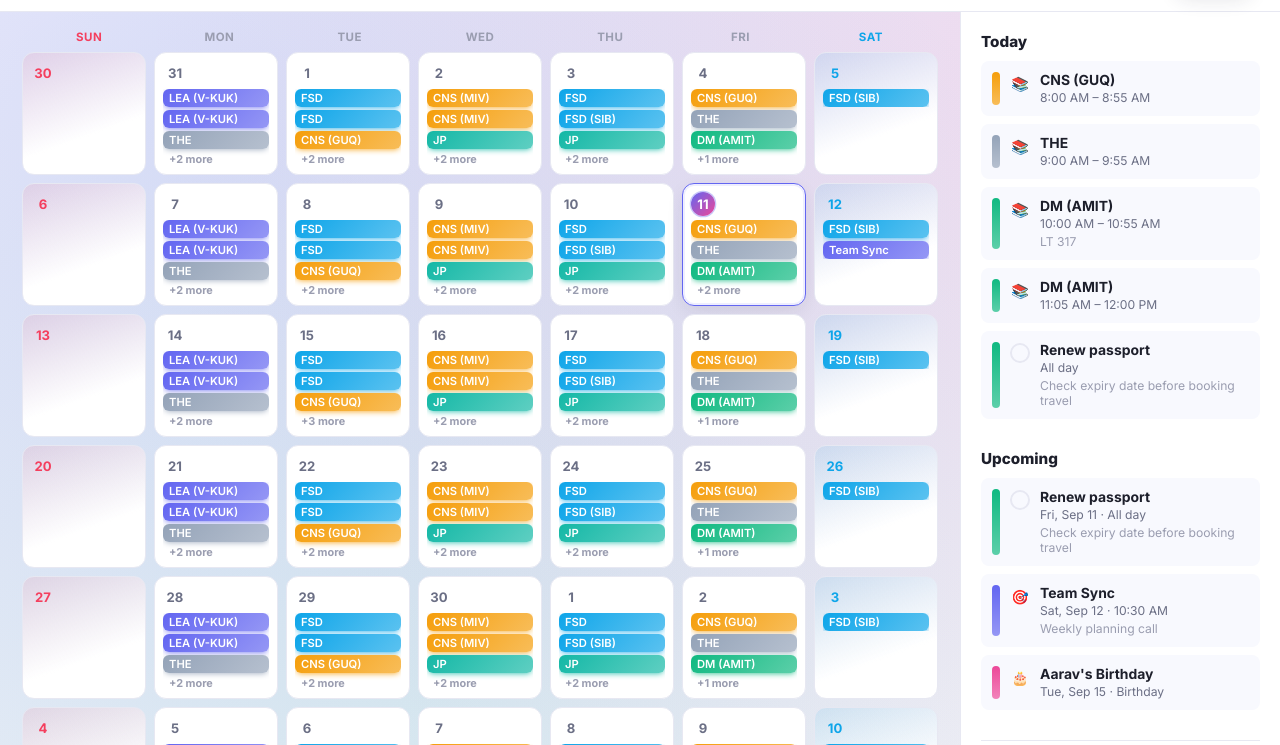
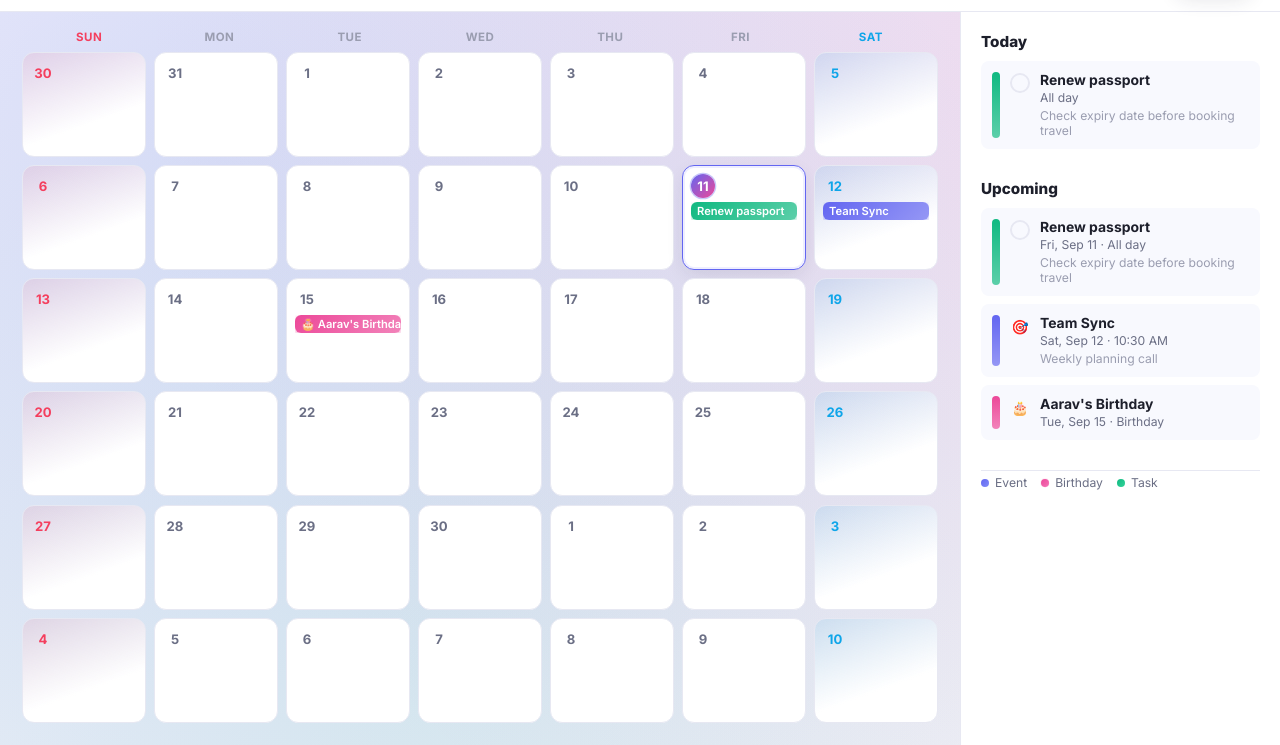
Before and after one commit to madhusudhan1260/kalendra, a plain HTML site: page index.html in a window 1280 px wide. Shown: the part 55-800 px from the top of the page. Drawn offline with Linux system fonts and the light colour scheme.

Commit message:
Keep the class timetable confined to the Timetable tab
Classes were cluttering the Month grid and Agenda list alongside
real events/birthdays/tasks. Drop the merge helper and its call
sites so the weekly schedule only renders in the dedicated grid.

```diff
--- a/app.js
+++ b/app.js
@@ -104,7 +104,7 @@
   }
 
   function typeIcon(type) {
-    return type === "birthday" ? "🎂" : type === "task" ? "✅" : type === "class" ? "📚" : "🎯";
+    return type === "birthday" ? "🎂" : type === "task" ? "✅" : "🎯";
   }
 
   /* ---------------- Timetable (weekly recurring college schedule) ---------------- */
@@ -138,35 +138,6 @@
     6: [ { code: "FSD", sub: "SIB", room: "LT 107" }, null, null, null, null ],
   };
   const DAY_NAMES = { 1: "Monday", 2: "Tuesday", 3: "Wednesday", 4: "Thursday", 5: "Friday", 6: "Saturday" };
-
-  /* Weekly classes as calendar-item-shaped objects for a given date's weekday */
-  function classesOnDate(date) {
-    const rows = TIMETABLE[date.getDay()];
-    if (!rows) return [];
-    return rows
-      .map((entry, i) => (entry ? { entry, session: SESSIONS[i] } : null))
-      .filter(Boolean)
-      .map(({ entry, session }) => ({
-        id: `class-${date.getDay()}-${session.label}`,
-        type: "class",
-        title: entry.sub ? `${entry.code} (${entry.sub})` : entry.code,
-        notes: entry.room || "",
-        time: session.start,
-        endTime: session.end,
-        color: subjectColor(entry.code),
-        done: false,
-        repeatYearly: false,
-      }));
-  }
-
-  function allItemsOnDate(date) {
-    return [...itemsOnDate(date), ...classesOnDate(date)].sort((a, b) => {
-      if (a.time && b.time) return a.time.localeCompare(b.time);
-      if (a.time) return -1;
-      if (b.time) return 1;
-      return 0;
-    });
-  }
 
   /* Blend a hex color toward white by `amt` (0-1) for gradient chips */
   function lighten(hex, amt) {
@@ -285,7 +256,7 @@
       const isSelected = isSameDay(cellDate, state.selectedDate);
       const dow = cellDate.getDay();
       const weekendClass = dow === 0 ? "weekend-sun" : dow === 6 ? "weekend-sat" : "";
-      const items = allItemsOnDate(cellDate);
+      const items = itemsOnDate(cellDate);
       const visible = items.slice(0, 3);
       const extra = items.length - visible.length;
 
@@ -306,8 +277,6 @@
     if (item.type === "birthday") {
       const years = occ.getFullYear() - parseDateStr(item.date).getFullYear();
       metaParts.push(years > 0 ? `Turns ${years}` : "Birthday");
-    } else if (item.type === "class") {
-      metaParts.push(`${formatTime(item.time)} – ${formatTime(item.endTime)}`);
     } else if (item.time) {
       metaParts.push(formatTime(item.time));
     } else {
@@ -337,7 +306,7 @@
     selectedDayTitle.textContent = title;
     sheetDayTitle.textContent = title;
 
-    const items = allItemsOnDate(state.selectedDate);
+    const items = itemsOnDate(state.selectedDate);
     const html = items.length
       ? items.map((it) => itemCardHtml(it, { date: state.selectedDate })).join("")
       : `<p class="empty-hint">No items yet. Tap "Add" to create one.</p>`;
@@ -364,7 +333,7 @@
     for (let i = 0; i < 45; i++) {
       const d = new Date(today);
       d.setDate(d.getDate() + i);
-      const items = allItemsOnDate(d);
+      const items = itemsOnDate(d);
       if (items.length) days.push({ date: d, items });
     }
 
@@ -558,7 +527,7 @@
       return;
     }
     const editTarget = e.target.closest("[data-edit]");
-    if (editTarget && !editTarget.dataset.edit.startsWith("class-")) {
+    if (editTarget) {
       openModal({ editId: editTarget.dataset.edit });
     }
   }
@@ -570,7 +539,7 @@
   monthGrid.addEventListener("click", (e) => {
     const chip = e.target.closest("[data-id]");
     if (chip) {
-      if (!chip.dataset.id.startsWith("class-")) openModal({ editId: chip.dataset.id });
+      openModal({ editId: chip.dataset.id });
       return;
     }
     const cell = e.target.closest(".day-cell");
--- a/index.html
+++ b/index.html
@@ -88,7 +88,6 @@
           <span class="legend-item"><i class="dot dot-event"></i>Event</span>
           <span class="legend-item"><i class="dot dot-birthday"></i>Birthday</span>
           <span class="legend-item"><i class="dot dot-task"></i>Task</span>
-          <span class="legend-item"><i class="dot dot-class"></i>Class</span>
         </div>
       </aside>
     </div>
--- a/styles.css
+++ b/styles.css
@@ -481,7 +481,6 @@ button { font-family: inherit; }
 .dot-event { background: linear-gradient(135deg, #6366f1, #818cf8); }
 .dot-birthday { background: linear-gradient(135deg, #ec4899, #f472b6); animation: dotPop 2.4s ease-in-out infinite; }
 .dot-task { background: linear-gradient(135deg, #10b981, #34d399); }
-.dot-class { background: linear-gradient(135deg, #0d9488, #2dd4bf); }
 @keyframes dotPop { 0%, 100% { transform: scale(1); } 50% { transform: scale(1.35); } }
 
 /* ---------- Agenda view ---------- */
```
